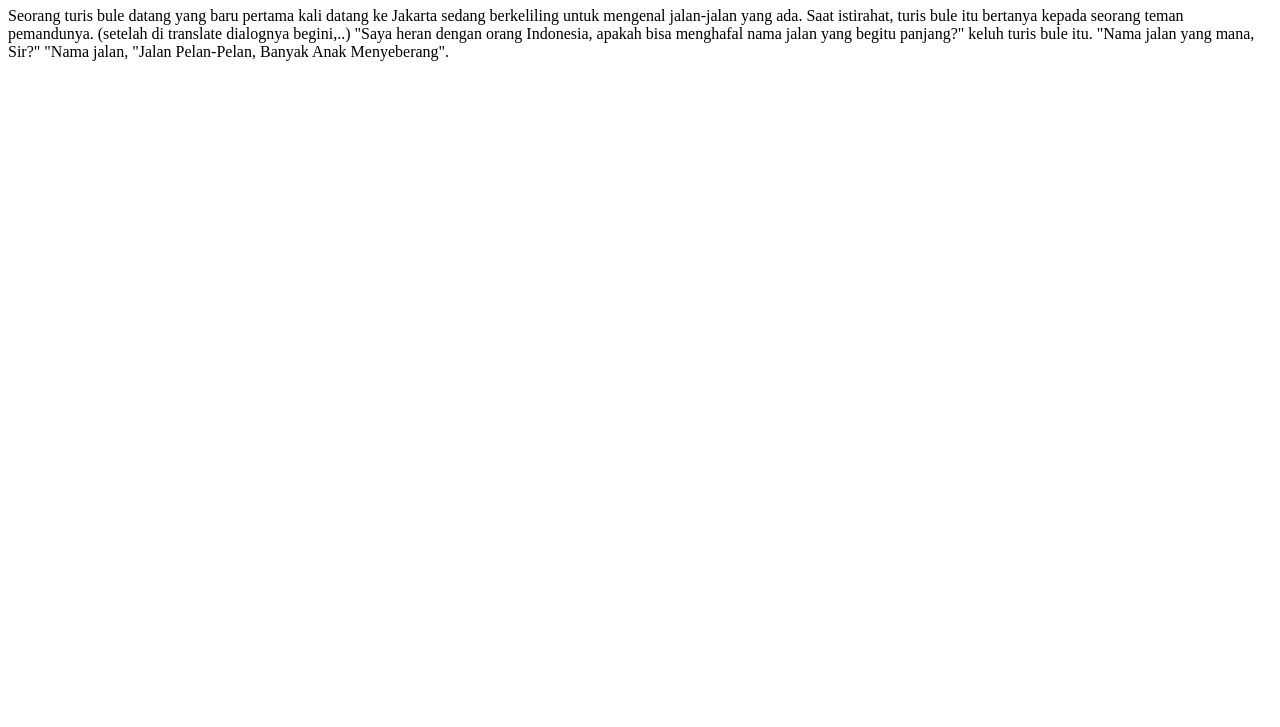
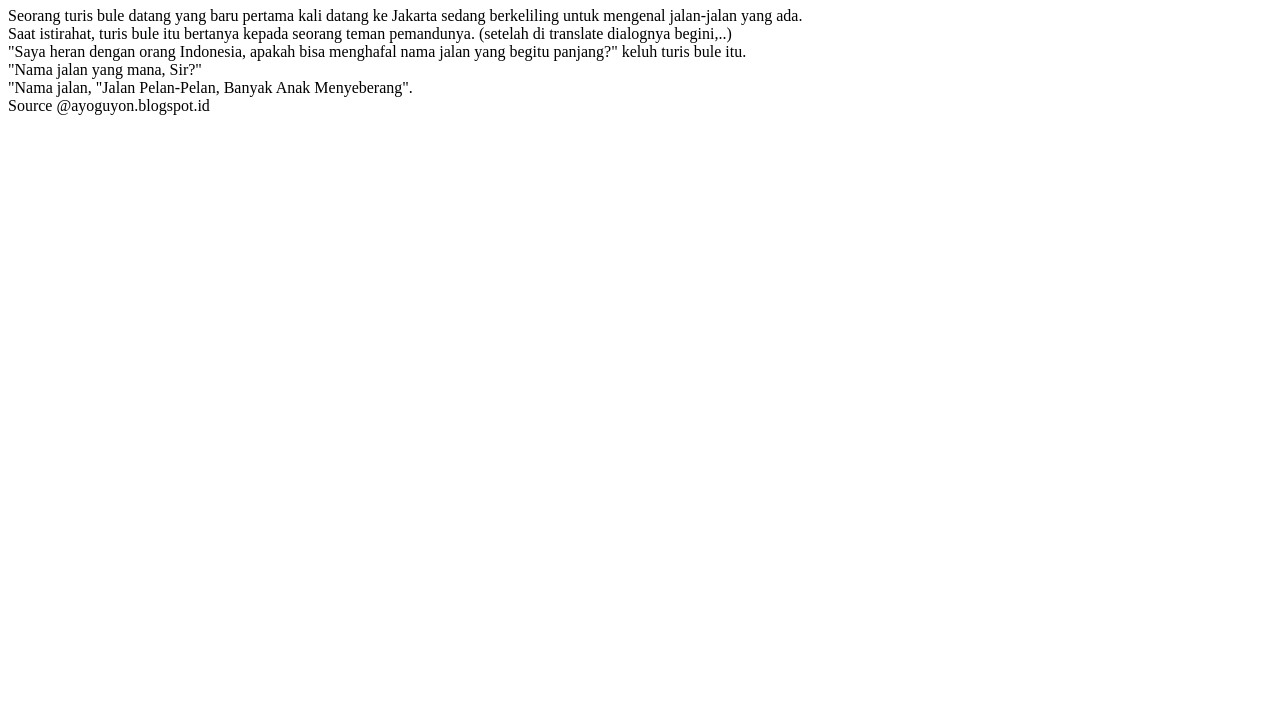
Before and after one commit to meneng/meneng.github.io, a plain HTML site: page index.html in a window 1280 px wide. Shown: the part 73-800 px from the top of the page. Drawn offline with Linux system fonts and the light colour scheme.

Commit message:
Update index.html

```diff
--- a/index.html
+++ b/index.html
@@ -5,9 +5,10 @@
   </head>
   <h1>Nama Jalan</h1>
   <p>
-    Seorang turis bule datang yang baru pertama kali datang ke Jakarta sedang berkeliling untuk mengenal jalan-jalan yang ada. Saat istirahat, turis bule itu bertanya kepada seorang teman pemandunya. (setelah di translate dialognya begini,..)
-    "Saya heran dengan orang Indonesia, apakah bisa menghafal nama jalan yang begitu panjang?" keluh turis bule itu.
-    "Nama jalan yang mana, Sir?"
-    "Nama jalan, "Jalan Pelan-Pelan, Banyak Anak Menyeberang".
+    Seorang turis bule datang yang baru pertama kali datang ke Jakarta sedang berkeliling untuk mengenal jalan-jalan yang ada.<br>Saat istirahat, turis bule itu bertanya kepada seorang teman pemandunya. (setelah di translate dialognya begini,..)<br>
+    "Saya heran dengan orang Indonesia, apakah bisa menghafal nama jalan yang begitu panjang?" keluh turis bule itu.<br>
+    "Nama jalan yang mana, Sir?"<br>
+    "Nama jalan, "Jalan Pelan-Pelan, Banyak Anak Menyeberang".<br>
+    Source @ayoguyon.blogspot.id
 </p>
 </html>
```
